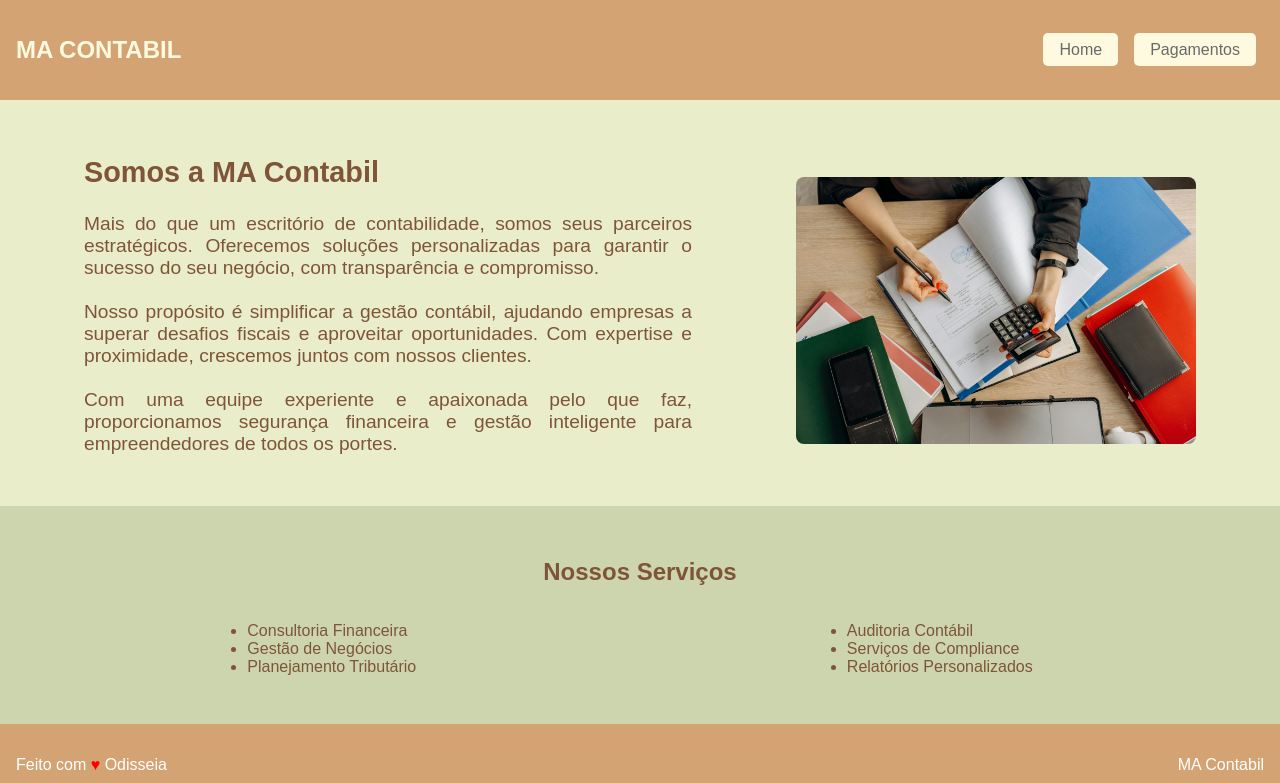
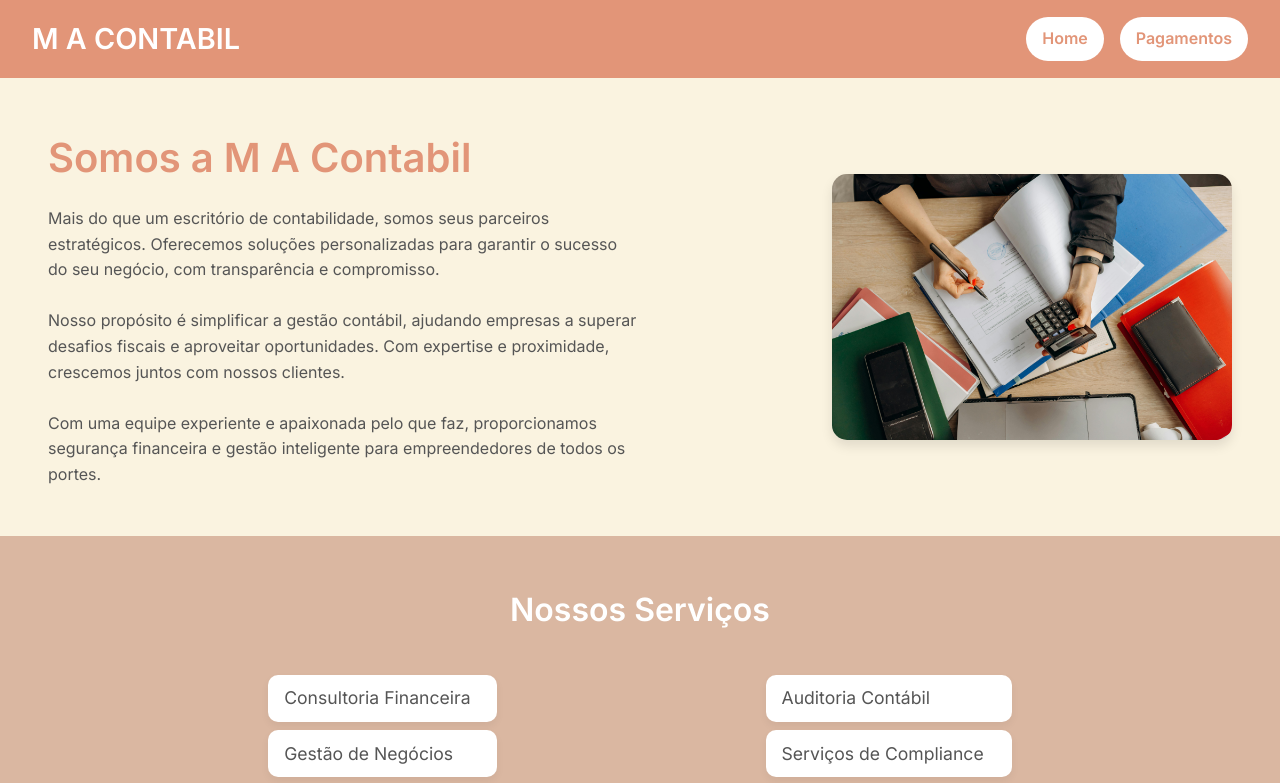
Before and after one commit to ulisseso2/ma_contabil, a React (Create React App) app: page / in a window 1280 px wide. Shown: the top 783 px of the page. Built offline with nearby package versions, Linux system fonts and the light colour scheme.

Commit message:
upgrade css

```diff
--- a/src/components/Footer.js
+++ b/src/components/Footer.js
@@ -5,7 +5,7 @@ function Footer() {
   return (
     <footer className="footer">
       <p>Feito com <span style={{ 'color': 'red' }}> &hearts; </span> Odisseia</p>
-        <p>MA Contabil</p>
+      <p>M A Contabil</p>
     </footer>
   );
 }
--- a/src/components/NavBar.js
+++ b/src/components/NavBar.js
@@ -5,7 +5,7 @@ import '../css/App.css';
 function NavBar() {
   return (
     <section className="header">
-      <h1>MA CONTABIL</h1>
+      <h1>M A CONTABIL</h1>
       <nav>
         <Link to="/" className="nav-button">Home</Link>
         <Link to="/pagamentos" className="nav-button">Pagamentos</Link>
--- a/src/components/section1.js
+++ b/src/components/section1.js
@@ -4,8 +4,8 @@ function Section1() {
   return (
     <section className="section1">
       <div className="text-content">
-          <h1>Somos a MA Contabil</h1>
-          <p>Mais do que um escritório de contabilidade, somos seus parceiros estratégicos. Oferecemos soluções personalizadas para garantir o sucesso do seu negócio, com transparência e compromisso. <br/>  <br/> Nosso propósito é simplificar a gestão contábil, ajudando empresas a superar desafios fiscais e aproveitar oportunidades. Com expertise e proximidade, crescemos juntos com nossos clientes. <br/> <br/>  Com uma equipe experiente e apaixonada pelo que faz, proporcionamos segurança financeira e gestão inteligente para empreendedores de todos os portes.</p>
+        <h1>Somos a M A Contabil</h1>
+        <p>Mais do que um escritório de contabilidade, somos seus parceiros estratégicos. Oferecemos soluções personalizadas para garantir o sucesso do seu negócio, com transparência e compromisso. <br />  <br /> Nosso propósito é simplificar a gestão contábil, ajudando empresas a superar desafios fiscais e aproveitar oportunidades. Com expertise e proximidade, crescemos juntos com nossos clientes. <br /> <br />  Com uma equipe experiente e apaixonada pelo que faz, proporcionamos segurança financeira e gestão inteligente para empreendedores de todos os portes.</p>
       </div>
       <img src="imagem_contabilista.jpg" alt="Imagem ilustrativa" className="image" />
     </section>
--- a/src/css/App.css
+++ b/src/css/App.css
@@ -1,10 +1,18 @@
 /* App.css */
-body {
-  font-family: 'Arial', sans-serif;
+@import url('https://fonts.googleapis.com/css2?family=Inter:wght@400;600&display=swap');
+
+* {
   margin: 0;
   padding: 0;
-  background-color: #FEFAE0;
-  color: #7F5539;
+  box-sizing: border-box;
+}
+
+body {
+  font-family: 'Inter', sans-serif;
+  background-color: #fefefe;
+  color: #333;
+  line-height: 1.6;
+  overflow-x: hidden;
 }
 
 .app-container {
@@ -13,88 +21,144 @@ body {
   min-height: 100vh;
 }
 
+/* Header */
 .header {
-  background-color: #D4A373;
-  padding: 1rem;
+  background-color: #E29578;
+  padding: 1rem 2rem;
   display: flex;
   justify-content: space-between;
   align-items: center;
-  color: #FEFAE0;
+  color: white;
+  box-shadow: 0 4px 8px rgba(0, 0, 0, 0.1);
+}
+
+.header h1 {
+  font-size: 1.8rem;
+  font-weight: 600;
+}
+
+nav {
+  display: flex;
+  gap: 1rem;
 }
 
 .nav-button {
   text-decoration: none;
-  background-color: #FEFAE0;
-  color: dimgray;
-  padding: 0.5rem 1rem;
-  margin: 0 0.5rem;
-  border-radius: 5px;
+  background-color: white;
+  color: #E29578;
+  padding: 0.6rem 1rem;
+  border-radius: 25px;
+  font-weight: 600;
+  transition: background-color 0.3s ease, color 0.3s ease;
 }
 
 .nav-button:hover {
-  background-color: #E9EDC9;
+  background-color: #E29578;
+  color: white;
 }
 
+/* Section 1 */
 .section1 {
   display: flex;
-  justify-content: space-around;
+  justify-content: space-between;
   align-items: center;
-  background-color: #E9EDC9;
-  padding: 2rem;
-  flex-wrap: wrap; /* Permite quebra dos elementos */
+  padding: 3rem;
+  gap: 2rem;
+  background-color: #FAF3E0;
+  flex-wrap: wrap;
 }
 
 .text-content {
   max-width: 50%;
-  text-align: justify;
-  font-size: larger;
+  color: #333;
+}
+
+.text-content h1 {
+  font-size: 2.5rem;
+  color: #E29578;
+  margin-bottom: 1rem;
+}
+
+.text-content p {
+  font-size: 1rem;
+  color: #555;
 }
 
 .image {
   max-width: 400px;
-  border-radius: 8px;
-  margin-top: 1rem;
+  border-radius: 15px;
+  box-shadow: 0 6px 12px rgba(0, 0, 0, 0.1);
 }
 
-/* Ajustes responsivos */
-@media (max-width: 768px) {
-  .section1 {
-    flex-direction: column;
+/* Services */
+.services {
+  background-color: #DAB7A1;
+  padding: 3rem 2rem;
+  text-align: center;
+  color: white;
 }
 
+.services h2 {
+  font-size: 2rem;
+  margin-bottom: 2rem;
+}
+
+.service-lists {
+  display: flex;
+  justify-content: space-evenly;
+  flex-wrap: wrap;
+  gap: 2rem;
+}
+
+.service-list {
+  list-style: none;
+  padding: 0;
+  text-align: left;
+}
+
+.service-list li {
+  font-size: 1.1rem;
+  background-color: white;
+  color: #555;
+  padding: 0.6rem 1rem;
+  margin: 0.5rem 0;
+  border-radius: 10px;
+  box-shadow: 0 4px 8px rgba(0, 0, 0, 0.05);
+}
+
+/* Footer */
+.footer {
+  background-color: #E29578;
+  color: white;
+  padding: 1.5rem;
+  display: flex;
+  justify-content: space-between;
+  align-items: center;
+  flex-wrap: wrap;
+  text-align: center;
+  gap: 1rem;
+}
+
+.footer span {
+  color: #FF6B6B;
+}
+
+/* Media Queries */
+@media (max-width: 768px) {
   .text-content {
     max-width: 100%;
   }
 
   .image {
     max-width: 100%;
-    margin-top: 1rem;
-  }
-}
-
-
-.services {
-  background-color: #CCD5AE;
-  padding: 2rem;
-  text-align: center; /* Centraliza o título */
   }
 
   .service-lists {
-  display: flex;
-  justify-content: space-around;
-  margin-top: 1rem; /* Adiciona espaço entre o título e as listas */
+    flex-direction: column;
+    align-items: center;
   }
 
-.service-list {
-text-align: left;
-  padding: 0;
+  .footer {
+    flex-direction: column;
   }
-
-
-.footer {
-  background-color: #D4A373;
-  color: white;
-  padding: 1rem;
-  display: flex;
-  justify-content: space-between;
 }
```
Lines whose indentation alone changed are shown as unchanged.
